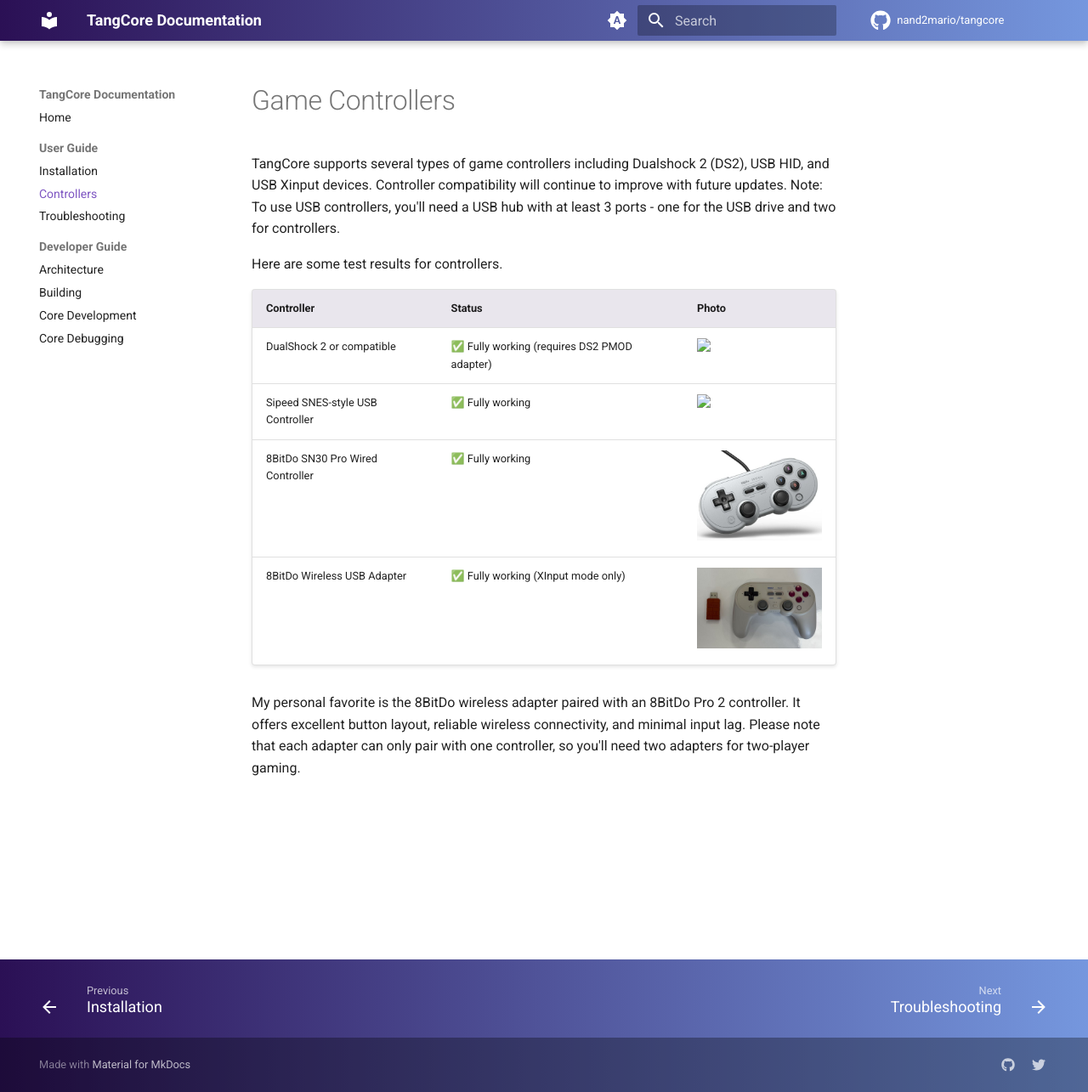
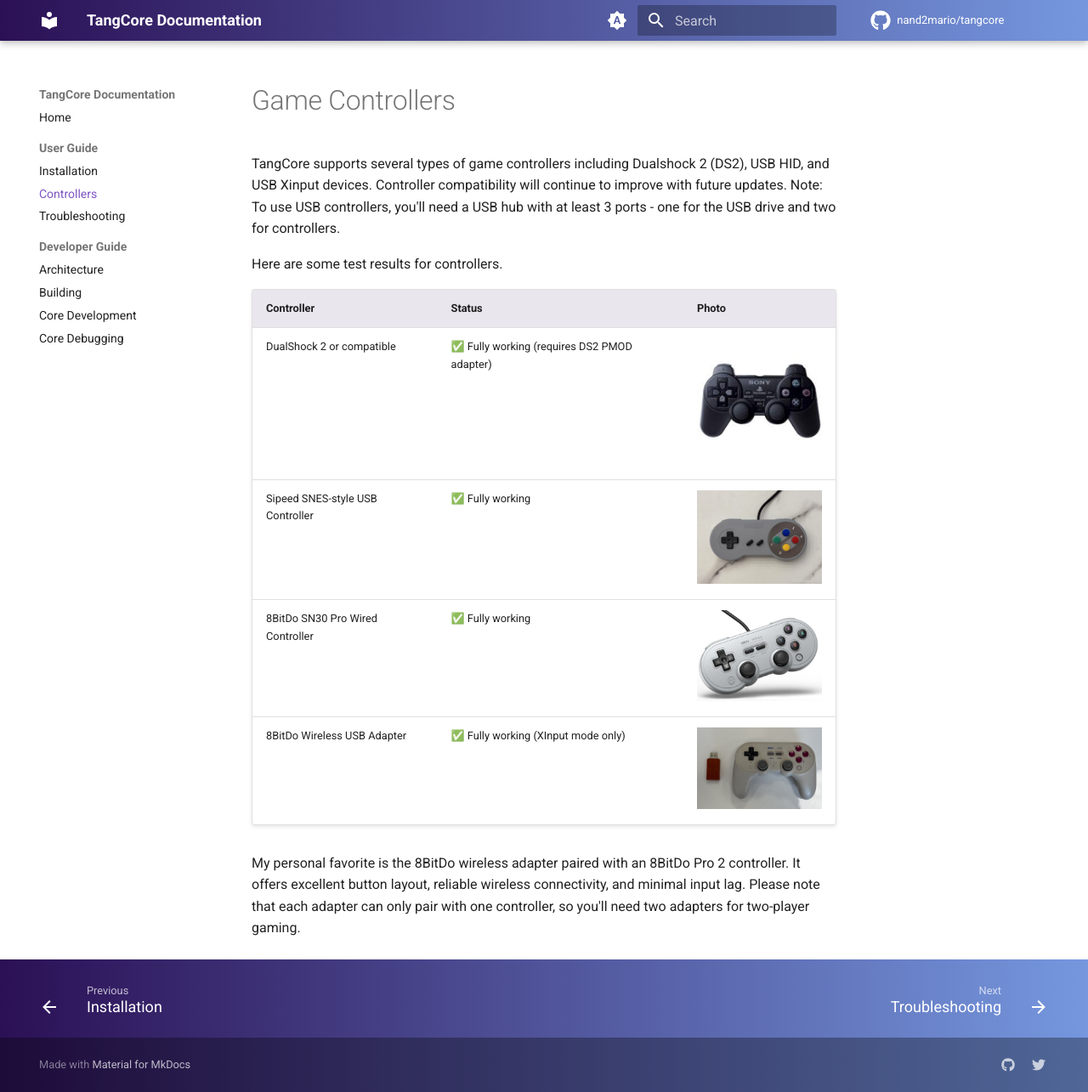
Before and after one commit to DeanoC/tangcore, an MkDocs documentation site: the page built from docs/user-guide/controllers.md, in a window 1280 px wide and 1285 px high. Shown: the whole window at 85% size. Built offline with MkDocs 1.6.1 and Material for MkDocs 9.7.7, drawn with Linux system fonts in a browser that asks for light colours; comment, search, counter and statistics services are not loaded.

Commit message:
controller doc

```diff
--- a/docs/user-guide/controllers.md
+++ b/docs/user-guide/controllers.md
@@ -6,8 +6,8 @@ Here are some test results for controllers.
 
 | Controller | Status | Photo |
 |-----|-----|-----|
-| DualShock 2 or compatible | ✅ Fully working (requires DS2 PMOD adapter) | <img src="gamepad_ds2.jpg" width=100> |
-| Sipeed SNES-style USB Controller | ✅ Fully working | <img src="gamepad_snes.jpg" width=100> |
+| DualShock 2 or compatible | ✅ Fully working (requires DS2 PMOD adapter) | ![](gamepad_ds2.jpg){: style="width:150px"} |
+| Sipeed SNES-style USB Controller | ✅ Fully working | ![](gamepad_snes.jpg){: style="width:150px"} |
 | 8BitDo SN30 Pro Wired Controller | ✅ Fully working | ![](gamepad_sn30pro.jpg){: style="width:150px"} |
 | 8BitDo Wireless USB Adapter | ✅ Fully working (XInput mode only) | ![](gamepad_8bitdo_adapter.jpg){: style="width:150px"} |
 
```
Also changed, not shown: docs/dev-guide/building.md (+2 -0 lines), docs/user-guide/gamepad_ds2.jpg (added), docs/user-guide/gamepad_snes.jpg (added).
